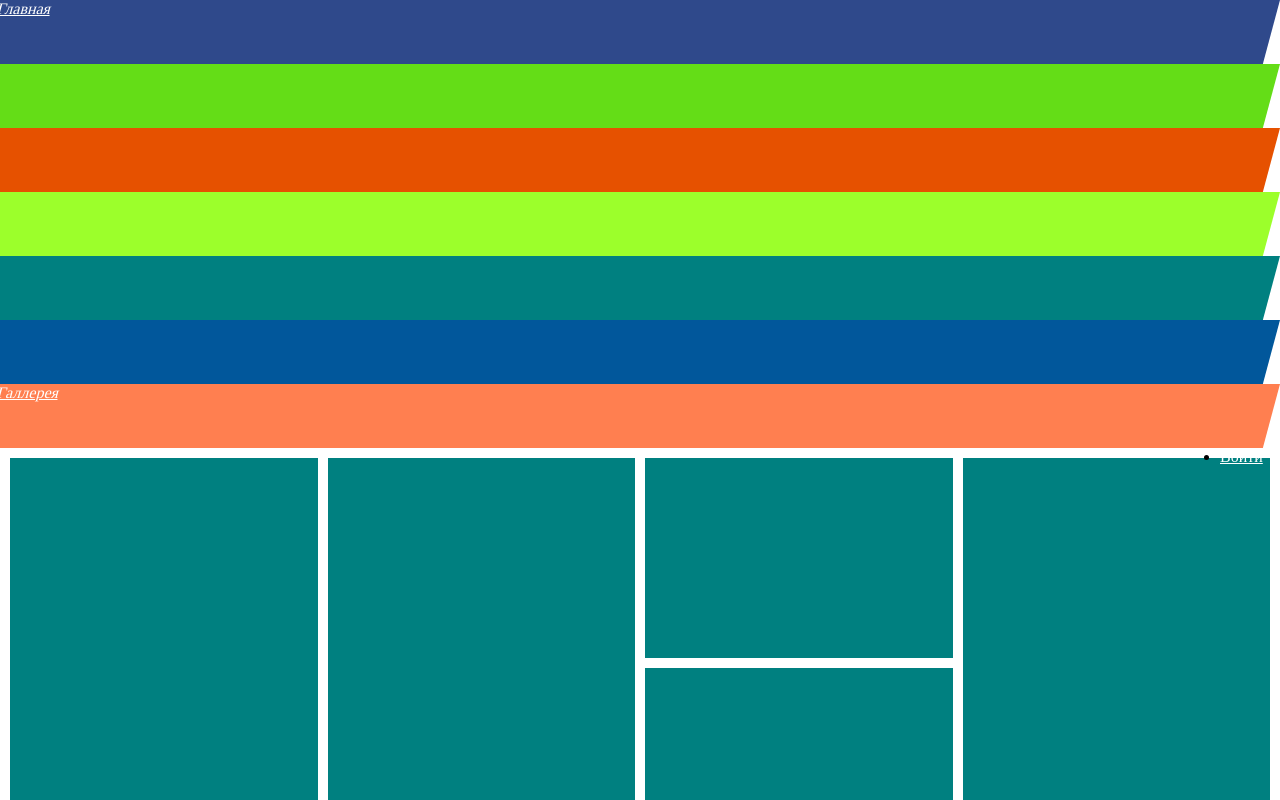
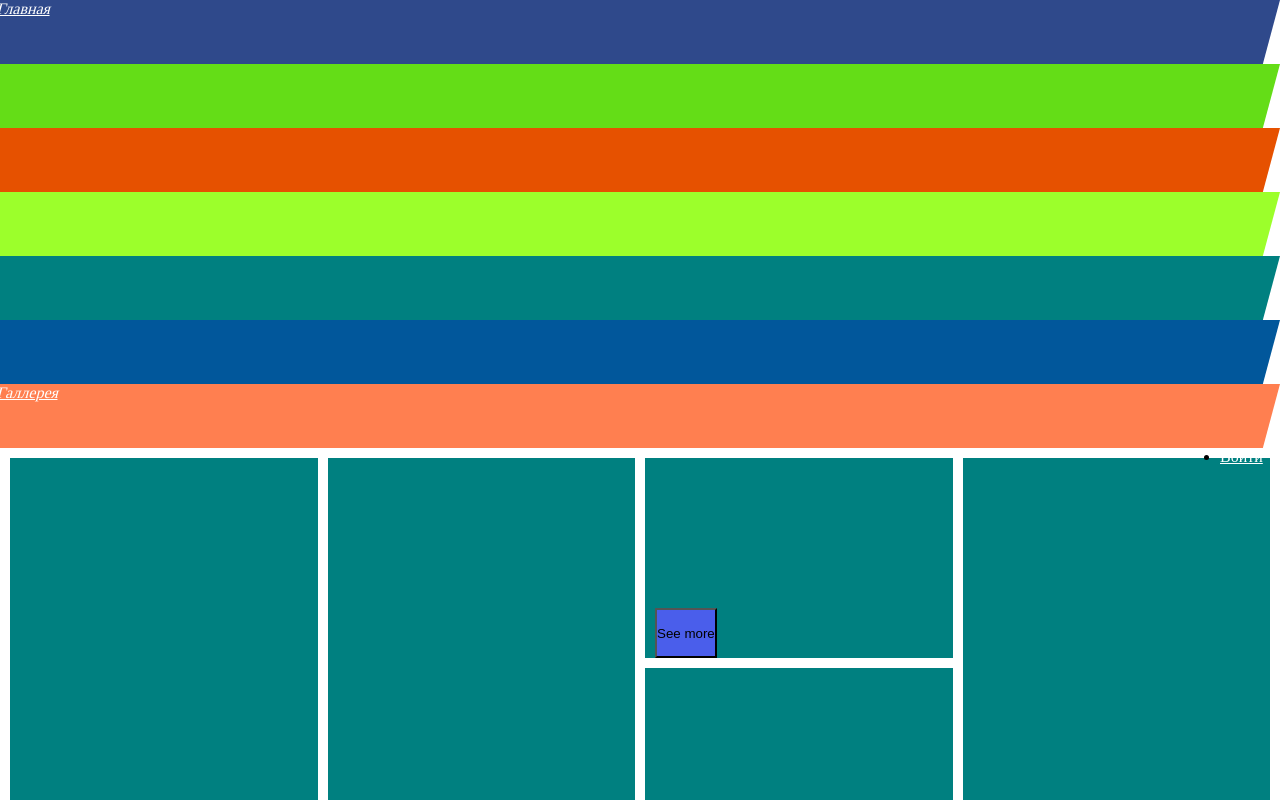
Before and after one commit to kuildi/SGBooking, a React app: page /#/gallery in a window 1280 px wide. Shown: the top 800 px of the page. Built offline with nearby package versions, Linux system fonts and the light colour scheme; the HTML template or start-up script is replaced by a standard one.

Commit message:
Правка сетки Posts, компонента Card и стилей

```diff
--- a/src/App.js
+++ b/src/App.js
@@ -1,8 +1,8 @@
 import React from 'react';
 import ReactDOM from 'react-dom';
-import '../node_modules/materialize-css/dist/js/materialize';
 import './Styles/style.scss';
 import './Styles/grids.scss';
+import './Styles/cards.scss';
 
 // import { Router, Route, IndexRoute, browserHistory, hashHistory } from 'react-router';
 import { HashRouter as Router, Route } from "react-router-dom";
--- /dev/null
+++ b/src/Styles/cards.scss
@@ -0,0 +1,63 @@
+.card {
+    width: 100%;
+    height: 100%;
+    min-height: 100px;
+    position: relative !important;
+    background-color: teal;
+    text-align: left;
+
+    .card__content p {
+        position: absolute;
+    }
+
+    &:hover .card__content p {
+        animation: card-text 0.7s forwards;
+    }
+}
+
+.card__cover {
+    width: 100%;
+    height: 200px;
+    background: url('/./img/1.jpg');
+}
+
+.card__header {
+    color: #fff;
+}
+
+.card__content {
+    width: 100%;
+    height: 200px;
+    position: relative;
+    overflow: hidden;
+    text-overflow: ellipsis;
+    padding: 10px !important;
+}
+
+.card__footer {
+    width: 100%;
+    height: 50px;
+    display: flex;
+    justify-content: space-between;
+    padding: 0 10px;
+    position: absolute;
+    bottom: 0;
+}
+
+@keyframes card-text {
+    0% {
+        top: -200px;
+        opacity: 0;
+    }
+
+    50% {
+        top: 10px;
+        opacity: 0.5;
+    }
+
+    100% {
+        top: 0px;
+        opacity: 1;
+        padding: 10px;
+    }
+}
--- a/src/Styles/grids.scss
+++ b/src/Styles/grids.scss
@@ -1,12 +1,17 @@
-.grid-container {
-    display: grid;
-}
-
-.grid-container_masonry {
+%grid-container {
    display: grid;
    grid-gap: 10px;
    padding: 10px;
    grid-template-columns: repeat(auto-fill, minmax(250px, 1fr));
+   grid-auto-rows: auto;
+}
+
+.grid-container {
+   @extend %grid-container;
+}
+
+.grid-container_masonry {
+   @extend %grid-container;
    grid-auto-rows: 200px;
 
    .photo {
--- a/src/Styles/style.scss
+++ b/src/Styles/style.scss
@@ -1,3 +1,6 @@
+$primary-color: rgba(88, 88, 255, 0.842);
+$danger-color: rgb(250, 64, 64);
+
 $football_color: #64dd17;
 $basketball_color: #e65100;
 $tenis_color: #93ff17e8;
@@ -125,12 +128,6 @@ nav {
     background-color: coral;
 }
 
-.card-content {
-    overflow: hidden;
-    text-overflow: ellipsis;
-    max-height: 200px;
-}
-
 .section_cut-right {
     padding: 30px 0 !important;
     clip-path: $cut_down_right;
@@ -179,44 +176,6 @@ nav {
 
 // //Блок логина
 
-// Карточки
-.card {
-    width: 100%;
-    height: 100%;
-    min-height: 100px;
-    position: relative !important;
-    background-color: teal;
-
-    &:hover .card-content {
-        animation: card-text 0.7s forwards;
-    }
-}
-
-.card-content {
-    position: absolute !important;
-    top: 0;
-    opacity: 0;
-    padding: 10px !important;
-}
-
-@keyframes card-text {
-    0% {
-        top: -200px;
-        opacity: 0;
-    }
-
-    50% {
-        top: 10px;
-        opacity: 0.5;
-    }
-
-    100% {
-        top: 0px;
-        opacity: 1;
-        padding: 10px;
-    }
-}
-
 .main-content {
     z-index: 999;
     background-color: #fff;
@@ -227,4 +186,11 @@ nav {
     bottom: 0;
     z-index: -10;
 }
-// //Карточки
+
+.btn {
+    text-transform: unset;
+}
+
+.btn_primary-color {
+    background-color: $primary-color;
+}
--- a/src/components/Card.js
+++ b/src/components/Card.js
@@ -1,15 +1,21 @@
 import React from 'react';
+import Button from './Button';
 
 export default class Card extends React.Component {
     render() {
         return (
-            <div className={this.props.class}>
-                <div className="card hoverable">
-                    <div className="card-content white-text left-align">
-                        <p>{this.props.text}</p>
-                    </div>
+            <aside className={"card hoverable " + this.props.class}>
+                {/* <section className="card__cover"></section> */}
+                <header className="card__header">
+                    <h5>{this.props.header}</h5>
+                </header>
+                <div className="card__content white-text">
+                    <p>{this.props.text}</p>
                 </div>
-            </div>
+                <footer className="card__footer">
+                    <Button textBtn="See more" class="btn_primary-color" />
+                </footer>
+            </aside>
         );
     }
 }
--- a/src/components/Posts.js
+++ b/src/components/Posts.js
@@ -6,15 +6,13 @@ export default class Posts extends React.Component {
     render() {
 
         let items = this.props.items.map((item, index) => {
-            return <Card key={index} class={'col s6 m4 l4 xl3'} header={item.header} text={item.text}></Card>
+            return <Card key={index} class={''} header={item.header} text={item.text}></Card>
         });
 
         return (
-            <div className="row">
-                <div className="col m12">
-                    {items}
-                </div>
-            </div>
+            <section className="grid-container">
+                {items}
+            </section>
         );
     }
 }
```
Also changed, not shown: 1 other file (tests, documents, lock files or other folders). Lines whose indentation alone changed are shown as unchanged.
